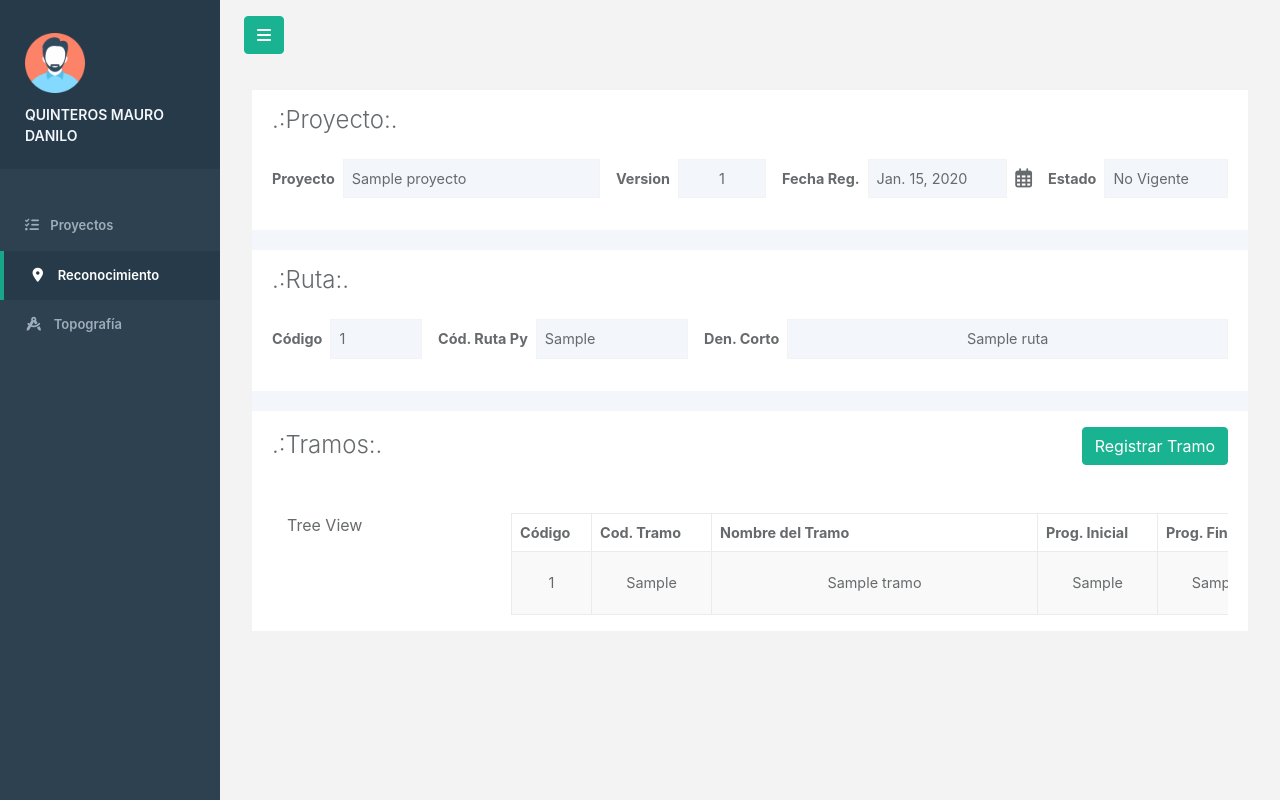
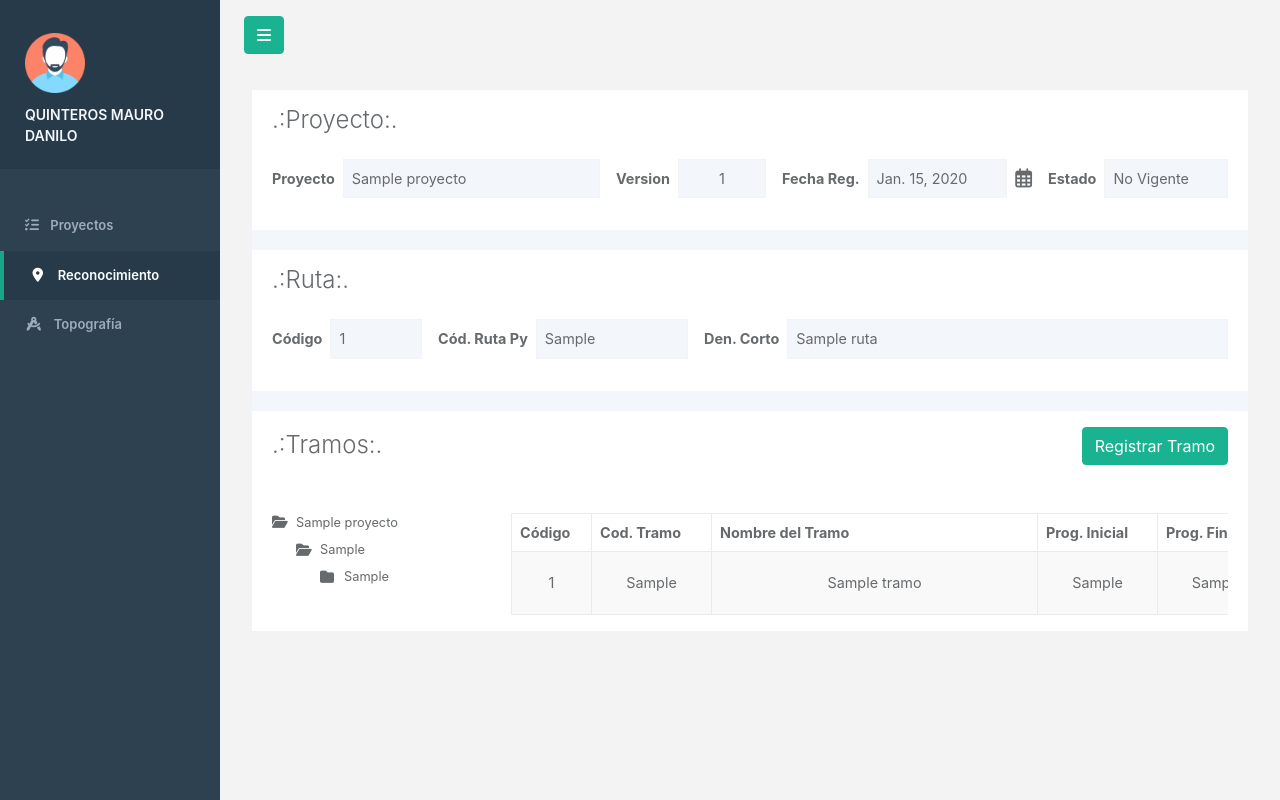
Before and after one commit to mauroquinteroos/software-project, a Django app: page /proyecto/tramos/1 in a window 1280 px wide. Run offline with Django 3.2, Linux system fonts and the light colour scheme; tables that the repository leaves empty hold one stand-in row (values such as "Sample post"); some libraries are stand-ins or nearby versions.

Commit message:
Add tree view with data

```diff
--- a/T/static/css/global.css
+++ b/T/static/css/global.css
@@ -260,6 +260,27 @@ a, a:hover, a:focus {
 .ruta--container {
   grid-template-columns: 150px 250px 1fr;
 }
+/* --- Tree View --- */
+.tree--item.child {
+  padding-top: .5rem;
+}
+.tree--item.child-1 {
+  padding-left: 1.5rem;
+}
+.tree--item.child-2 {
+  padding-left: 3rem;
+}
+.tree--item-detail {
+  font-size: .8rem;
+}
+.icon-folder {
+  width: 1rem;
+  margin-right: 0.5rem;
+  font-size: 0.875rem;
+  color: var(--text-clr);
+}
+
+
 /* ---click derecho --- */
 .mi-menu{
   display:none;
--- a/T/templates/tramos.html
+++ b/T/templates/tramos.html
@@ -101,7 +101,7 @@
                   </div>
                   <div class="field--item">
                     <p class="field--item-label">Den. Corto</p>
-                    <p class="field--item-value text-center">{{ ruta.denominacionRuta }}</p>
+                    <p class="field--item-value">{{ ruta.denominacionRuta }}</p>
                   </div>
                 </div>
               </div>
@@ -113,8 +113,23 @@
                   <button type="button" class="btn btn-bg" id="ingresarTramo">Registrar Tramo</button>
                 </div>
               </div>
-              <div class="col-3 col-md-3">
-                Tree View
+              <div class="col-3 col-md-3 p-0">
+                <section class="tree--container">
+                  <div class="tree--item d-flex justify-content-start align-items-center m-0">
+                    <i class="fas fa-folder-open icon-folder"></i>
+                    <span class="m-0 tree--item-detail">{{ project.nomPyto }}</span>
+                  </div>
+                  <a href="/proyecto/rutas/{{project.codPyto}}" class="tree--item child child-1 d-flex justify-content-start align-items-center m-0">
+                    <i class="fas fa-folder-open icon-folder"></i>
+                    <span class="m-0 tree--item-detail">{{ ruta.codRuta }}</span>
+                  </a>
+                  {% for tramo in tramos %}
+                    <div class="tree--item child child-2 d-flex justify-content-start align-items-center">
+                      <i class="fas fa-folder icon-folder"></i>
+                      <p class="tree--item-detail m-0">{{ tramo.codTramo }}</p>
+                    </div>
+                  {% endfor %}
+                </section>
               </div>
               <div class="col-9 col-md-9 p-0" >
                 <div class="table--container m-0">
--- a/T/views.py
+++ b/T/views.py
@@ -39,6 +39,7 @@ def proyectos(request):
 def rutas_by_project(request, cod_project):
   project = get_project(cod_project)
   rutas = get_rutas_project(cod_project)
+  print(rutas)
   return render(request, 'rutas.html', {'project': project, 'rutas': rutas})
 
 def tramos_by_ruta(request, cod_ruta):
```
Also changed, not shown: T/templates/rutas.html (+14 -3 lines).
